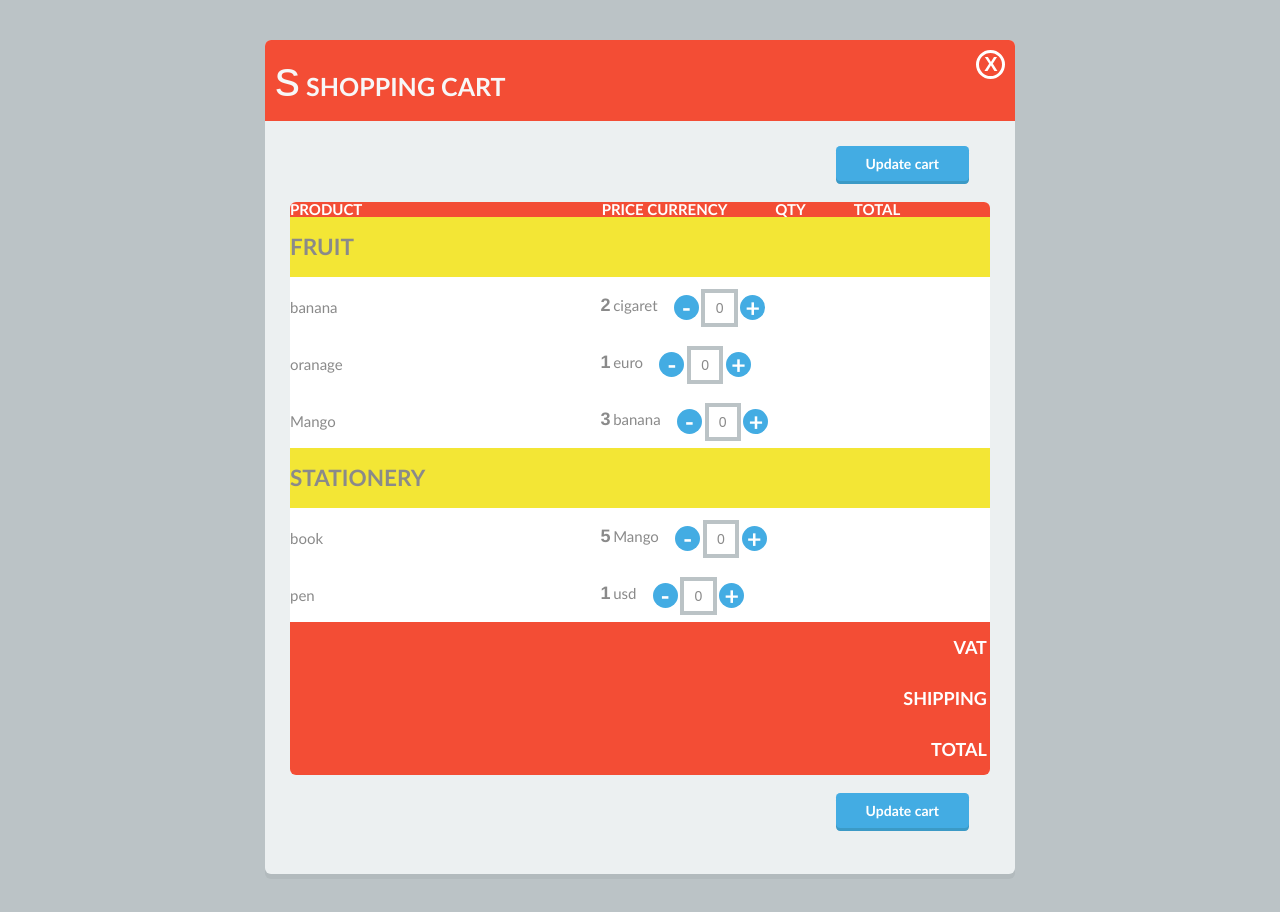
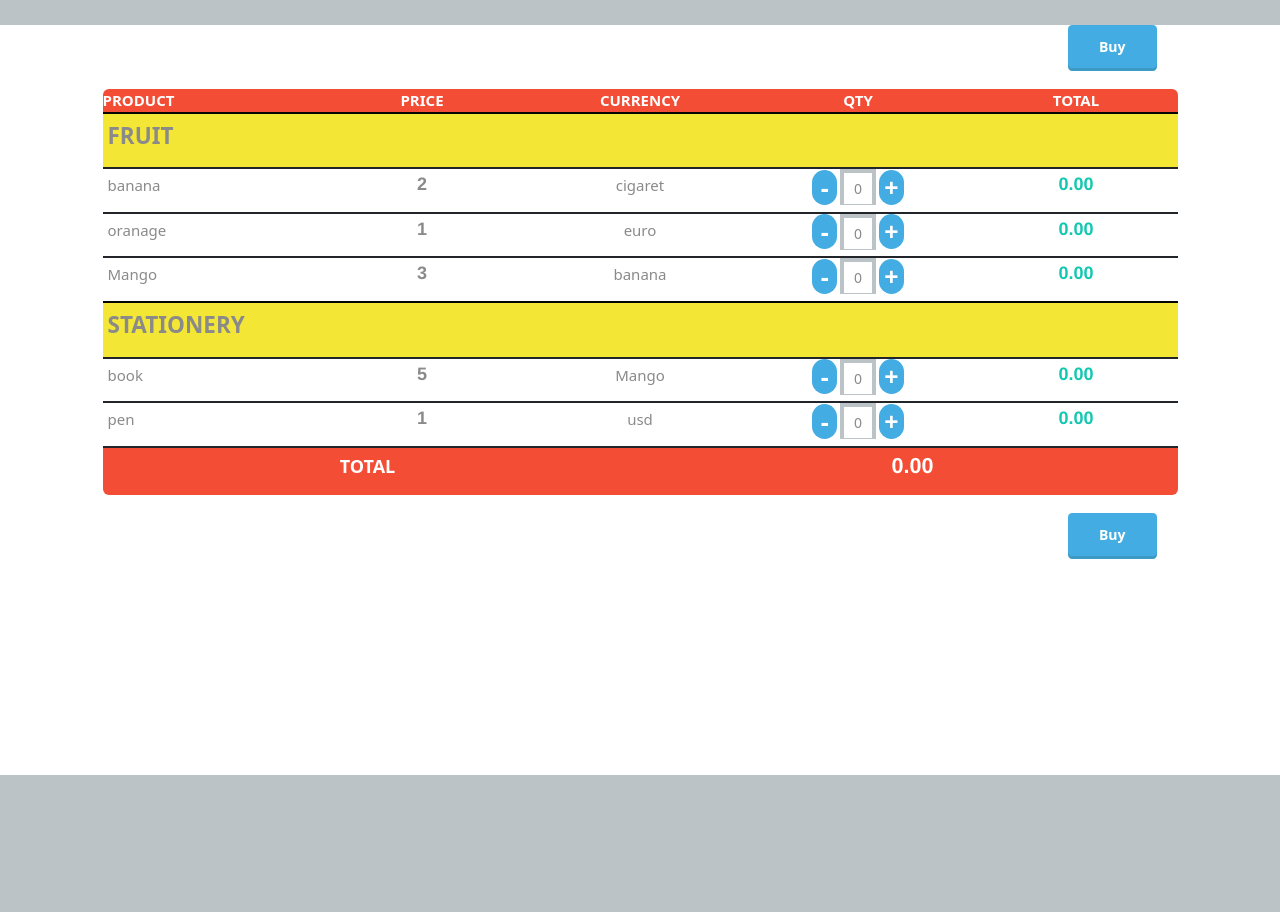
Before and after one commit to natnael1455/url-creation, a website: page advanced.html in a window 1280 px wide. After the commit the page ends 800 px from the top, so only its background shows below. Drawn offline with nearby package versions, Linux system fonts and the light colour scheme.

Commit message:
fix: index.html layout and html_genarator.py to meet the new total calculation

```diff
--- a/advanced.html
+++ b/advanced.html
@@ -1,41 +1,36 @@
 
 <html>
   <head>
+    <meta name="viewport" content="width=device-width, initial-scale=1">
+    <link href="https://cdn.jsdelivr.net/npm/bootstrap@5.1.3/dist/css/bootstrap.min.css" rel="stylesheet" integrity="sha384-1BmE4kWBq78iYhFldvKuhfTAU6auU8tT94WrHftjDbrCEXSU1oBoqyl2QvZ6jIW3" crossorigin="anonymous">
     <link rel="stylesheet" href="style.css">
     <script src="https://ajax.googleapis.com/ajax/libs/jquery/3.5.1/jquery.min.js"></script>
-
   </head>
   <body>
-    <div class="container">
-      <div class="heading">
-        <h1>
-          <span class="shopper">s</span> Shopping Cart
-        </h1>
+    <div class=" container-md">
 
-        <a href="#" class="visibility-cart transition is-open">X</a>
-      </div>
 
       <div class="cart transition is-open">
 
-        <a href="#" class="btn btn-update">Update cart</a>
+        <a href="#" class="btn btn-update">Buy</a>
 
 
         <div class="table">
       <!-- product header -->
 
         <div class="layout-inline row th">
-          <div class="col col-pro">Product</div>
-          <div class="col col-price align-center ">
+          <div class="col-sm col-pro">Product</div>
+          <div class="col-sm col-price align-center ">
              Price
           </div>
-          <div class="col align-center">Currency</div>
-          <div class="col col-qty align-center">QTY</div>
-          <div class="col">Total</div>
+          <div class="col-sm align-center align-center">Currency</div>
+          <div class="col-sm col-qty align-center">QTY</div>
+          <div class="col-sm align-center">Total</div>
         </div>
-      <!-- product start in here -->
+      <!-- product start in -->
 
     <div class="layout-inline row cat">
-    <div class="col col-pro layout-inline">
+    <div class="col-sm col-pro layout-inline">
     <p>
     fruit
     </P>
@@ -44,24 +39,24 @@
 
     <div class="layout-inline row">
 
-          <div class="col col-pro layout-inline">
+          <div class="col-sm col-pro layout-inline">
              <p>
     banana
     </p>
           </div>
 
-          <div class="col col-price col-numeric align-center ">
+          <div class="col-sm col-price col-numeric align-center " id="price">
             <p>
     2
     </p>
           </div>
-    <div class="col col-vat">
+    <div class="col-sm col-vat align-center">
       <p>
       cigaret
 
           </p>
           </div>
-          <div class="col col-qty layout-inline" id=" ban">
+          <div class="col-sm col-qty layout-inline" id=" ban">
 
             <a href="#" class="qty qty-minus">-</a>
               <input type="numeric" value="0" />
@@ -69,31 +64,31 @@
           </div>
 
 
-          <div class="col col-total col-numeric">
-            <p id="total"></p>
+          <div class="col-sm col-total col-numeric align-center" id="pro-total">
+            <p> 0.00</p>
           </div>
      </div>
 
     <div class="layout-inline row">
 
-          <div class="col col-pro layout-inline">
+          <div class="col-sm col-pro layout-inline">
              <p>
     oranage
     </p>
           </div>
 
-          <div class="col col-price col-numeric align-center ">
+          <div class="col-sm col-price col-numeric align-center " id="price">
             <p>
     1
     </p>
           </div>
-    <div class="col col-vat">
+    <div class="col-sm col-vat align-center">
       <p>
       euro
 
           </p>
           </div>
-          <div class="col col-qty layout-inline" id=" org">
+          <div class="col-sm col-qty layout-inline" id=" org">
 
             <a href="#" class="qty qty-minus">-</a>
               <input type="numeric" value="0" />
@@ -101,31 +96,31 @@
           </div>
 
 
-          <div class="col col-total col-numeric">
-            <p id="total"></p>
+          <div class="col-sm col-total col-numeric align-center" id="pro-total">
+            <p> 0.00</p>
           </div>
      </div>
 
     <div class="layout-inline row">
 
-          <div class="col col-pro layout-inline">
+          <div class="col-sm col-pro layout-inline">
              <p>
     Mango
     </p>
           </div>
 
-          <div class="col col-price col-numeric align-center ">
+          <div class="col-sm col-price col-numeric align-center " id="price">
             <p>
     3
     </p>
           </div>
-    <div class="col col-vat">
+    <div class="col-sm col-vat align-center">
       <p>
       banana
 
           </p>
           </div>
-          <div class="col col-qty layout-inline" id=" man">
+          <div class="col-sm col-qty layout-inline" id=" man">
 
             <a href="#" class="qty qty-minus">-</a>
               <input type="numeric" value="0" />
@@ -133,13 +128,13 @@
           </div>
 
 
-          <div class="col col-total col-numeric">
-            <p id="total"></p>
+          <div class="col-sm col-total col-numeric align-center" id="pro-total">
+            <p> 0.00</p>
           </div>
      </div>
 
     <div class="layout-inline row cat">
-    <div class="col col-pro layout-inline">
+    <div class="col-sm col-pro layout-inline">
     <p>
     stationery
     </P>
@@ -148,24 +143,24 @@
 
     <div class="layout-inline row">
 
-          <div class="col col-pro layout-inline">
+          <div class="col-sm col-pro layout-inline">
              <p>
     book
     </p>
           </div>
 
-          <div class="col col-price col-numeric align-center ">
+          <div class="col-sm col-price col-numeric align-center " id="price">
             <p>
     5
     </p>
           </div>
-    <div class="col col-vat">
+    <div class="col-sm col-vat align-center">
       <p>
       Mango
 
           </p>
           </div>
-          <div class="col col-qty layout-inline" id=" bok">
+          <div class="col-sm col-qty layout-inline" id=" bok">
 
             <a href="#" class="qty qty-minus">-</a>
               <input type="numeric" value="0" />
@@ -173,31 +168,31 @@
           </div>
 
 
-          <div class="col col-total col-numeric">
-            <p id="total"></p>
+          <div class="col-sm col-total col-numeric align-center" id="pro-total">
+            <p> 0.00</p>
           </div>
      </div>
 
     <div class="layout-inline row">
 
-          <div class="col col-pro layout-inline">
+          <div class="col-sm col-pro layout-inline">
              <p>
     pen
     </p>
           </div>
 
-          <div class="col col-price col-numeric align-center ">
+          <div class="col-sm col-price col-numeric align-center " id="price">
             <p>
     1
     </p>
           </div>
-    <div class="col col-vat">
+    <div class="col-sm col-vat align-center">
       <p>
       usd
 
           </p>
           </div>
-          <div class="col col-qty layout-inline" id=" pen">
+          <div class="col-sm col-qty layout-inline" id=" pen">
 
             <a href="#" class="qty qty-minus">-</a>
               <input type="numeric" value="0" />
@@ -205,40 +200,32 @@
           </div>
 
 
-          <div class="col col-total col-numeric">
-            <p id="total"></p>
+          <div class="col-sm col-total col-numeric align-center" id="pro-total">
+            <p> 0.00</p>
           </div>
      </div>
 
 
-      <!-- product ends in here 2-->
+     <!-- product ends in here -->
 
        <div class="tf">
-         <div class="row layout-inline">
-           <div class="col">
-             <p>VAT</p>
-           </div>
-           <div class="col"></div>
-         </div>
-         <div class="row layout-inline">
-           <div class="col">
-             <p>Shipping</p>
-           </div>
-           <div class="col"></div>
-         </div>
-          <div class="row layout-inline">
-           <div class="col">
+
+
+          <div class="row layout-inline ">
+           <div class="col-sm align-center">
              <p>Total</p>
            </div>
-           <div class="col"></div>
+           <div class="col-sm col-numeric align-center">
+           <p id="over-all">0.00</p>
+          </div>
          </div>
        </div>
   </div>
 
-    <a href="#" class="btn btn-update">Update cart</a>
+    <a href="#" class="btn btn-update">Buy</a>
 
     </div>
-
+    <script src="https://cdn.jsdelivr.net/npm/bootstrap@5.1.3/dist/js/bootstrap.bundle.min.js" integrity="sha384-ka7Sk0Gln4gmtz2MlQnikT1wXgYsOg+OMhuP+IlRH9sENBO0LRn5q+8nbTov4+1p" crossorigin="anonymous"></script>
     <script src="script.js"></script>
   </body>
 </html>
```
Also changed, not shown: index.html (+1 -1 lines), 1 other file.
